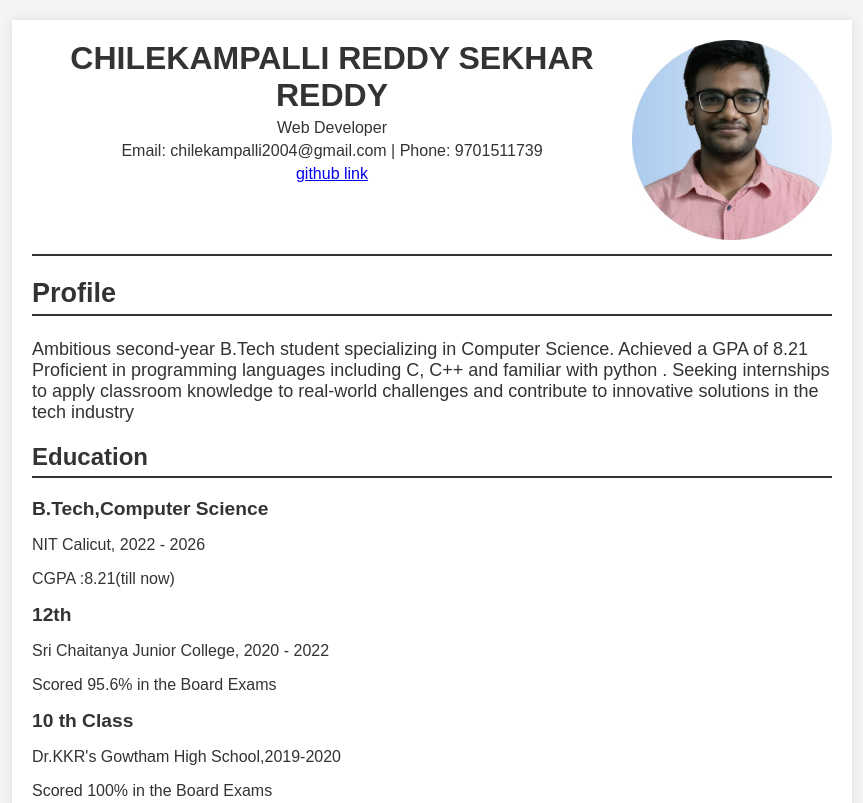
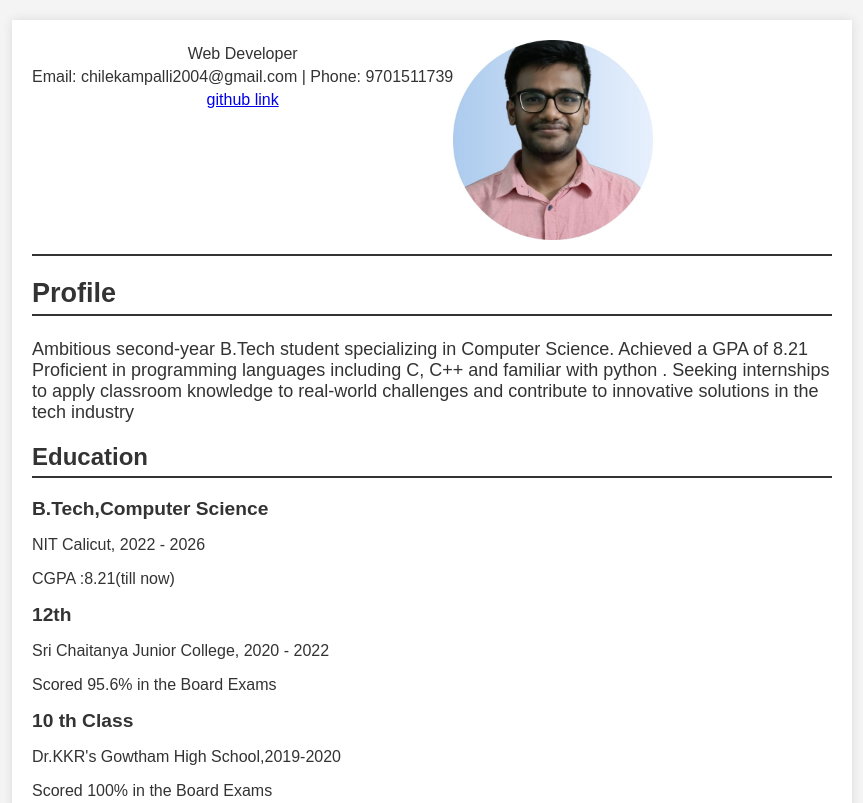
Before and after one commit to Reddy16293/My_Resume, a plain HTML site: page index.html in a window 1280 px wide. Shown: the top 803 px of the page, without its empty margins (208-1071 px from the left). Drawn offline with Linux system fonts and the light colour scheme.

Commit message:
Update index.html

```diff
--- a/index.html
+++ b/index.html
@@ -10,7 +10,7 @@
     <div class="resume">
         <header class="heading1">
             <div>
-                <h1>CHILEKAMPALLI REDDY SEKHAR REDDY</h1>
+
             <p>Web Developer</p>
             <p>Email: chilekampalli2004@gmail.com | Phone: 9701511739</p>
             <p>
```
